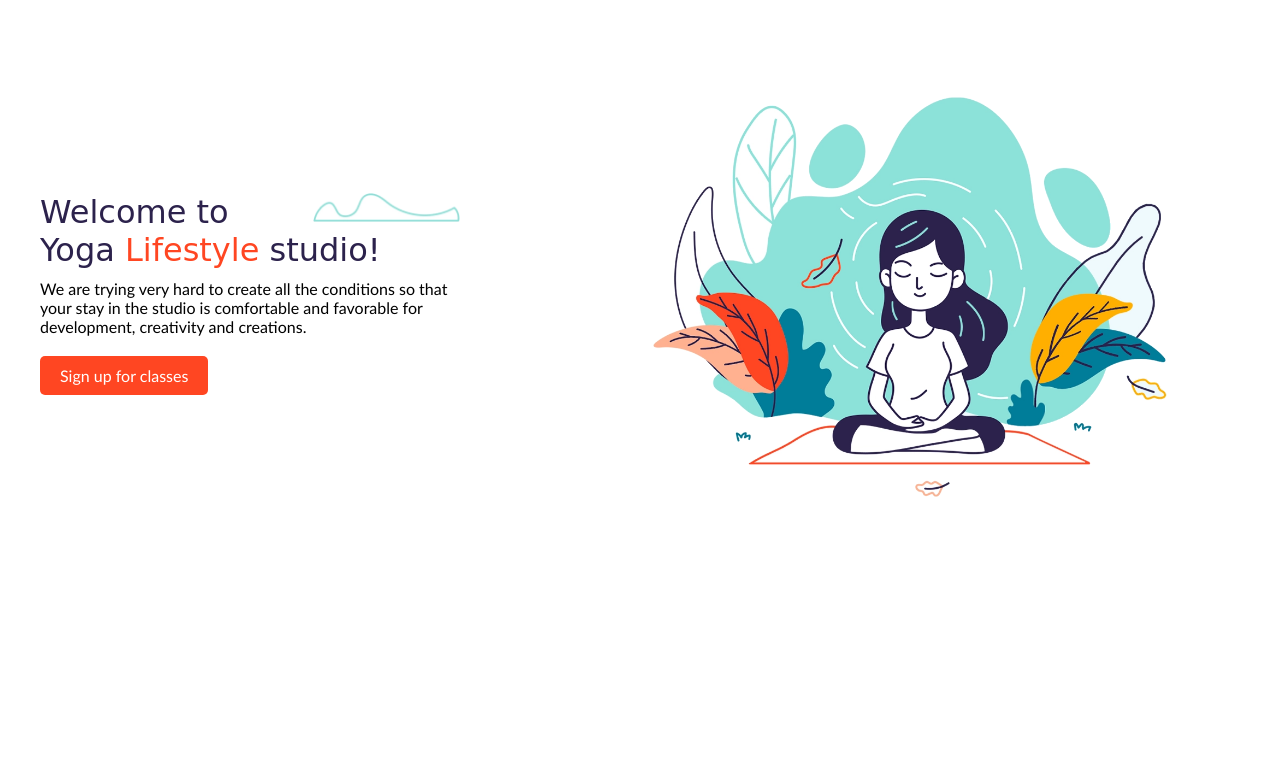
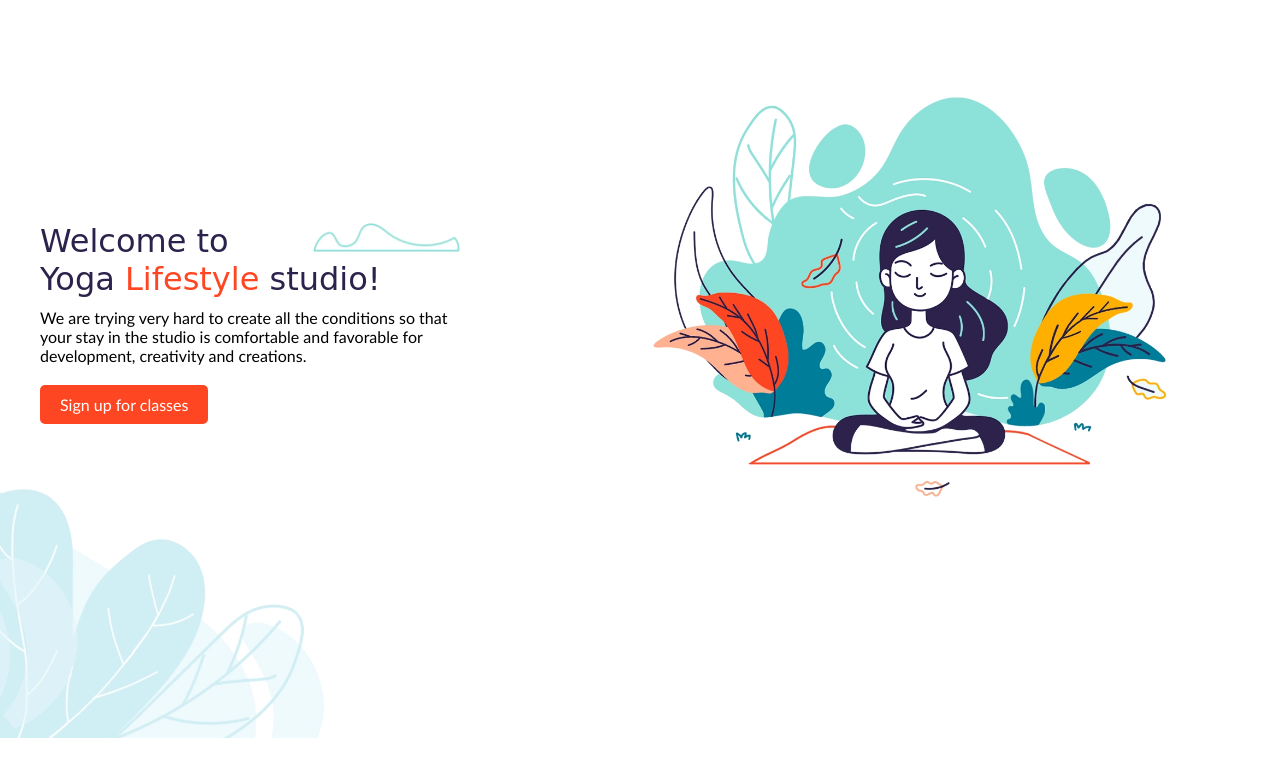
Before and after one commit to Paskanas/4-yoga, a website: page index.html in a window 1280 px wide. Shown: the part 59-836 px from the top of the page. Before the commit the page ends 800 px from the top, so only its background shows below. Drawn offline with Linux system fonts and the light colour scheme.

Commit message:
added bottom image and cloud img possition

```diff
--- a/css/main.css
+++ b/css/main.css
@@ -34,17 +34,6 @@ main > img.yogaImg {
   height: 400px;
   object-fit: contain;
   object-position: center center;
-}
-
-main > div > img.bottomLeft {
-  width: 100%;
-}
-
-img.cloudImg {
-  float: right;
-  width: 35%;
-  margin-left: 60px;
-  /* margin-top: 5px; */
 }
 
 nav {
@@ -120,3 +109,19 @@ p {
   font-size: 16px;
   margin-bottom: 20px;
 }
+
+img.bottomLeft {
+  width: 32%;
+  float: left;
+  position: relative;
+  top: -100px;
+  left: -100px;
+}
+
+img.cloudImg {
+  float: right;
+  width: 35%;
+  position: relative;
+  top: 30px;
+  left: 0px;
+}
--- a/index.html
+++ b/index.html
@@ -49,13 +49,11 @@
     <main>
       <div class="main">
         <!-- <div class="text"> -->
+        <img src="./img/cloud.png" alt="Cloud picture" class="cloudImg" />
         <div class="textH1">
           <h1 class="bigText">
-            <img
-              src="./img/cloud.png"
-              alt="Cloud picture"
-              class="cloudImg"
-            />Welcome to Yoga <span>Lifestyle</span> studio!
+            Welcome to <br />
+            Yoga <span>Lifestyle</span> studio!
           </h1>
 
           <!-- <h1 class="bigText">Yoga Lifestyle studio!</h1> -->
@@ -75,6 +73,18 @@
         />
       </div> -->
       <img class="yogaImg" src="./img/MainImage.png" alt="Main yoga image" />
+      <img
+        class="bottomLeft"
+        src="./img/MainImageBottomLeft.png"
+        alt="Bottom image"
+      />
     </main>
+    <!-- <footer>
+      <img
+        class="bottomLeft"
+        src="./img/MainImageBottomLeft.png"
+        alt="Bottom image"
+      />
+    </footer> -->
   </body>
 </html>
```
